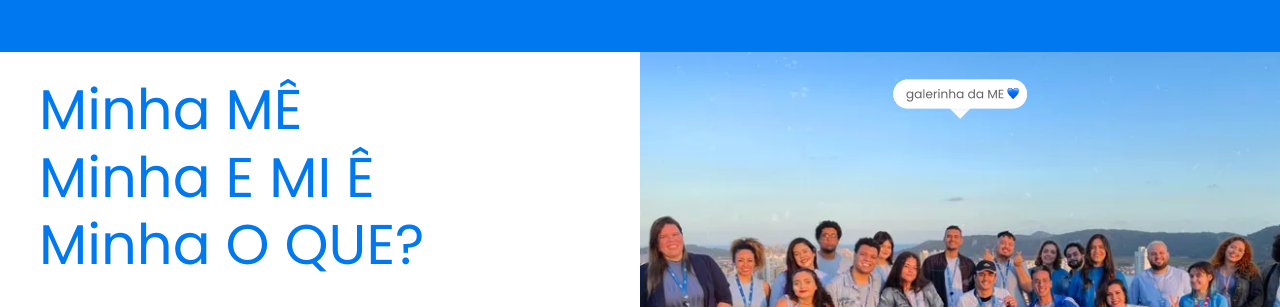
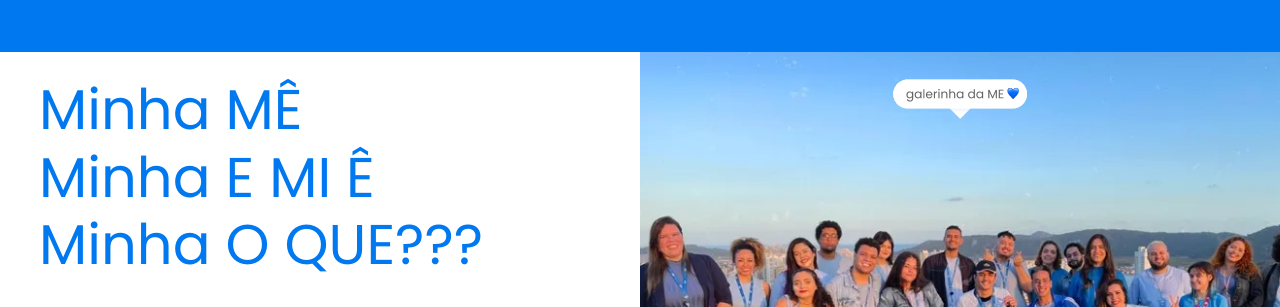
Before and after one commit to LucasMelquiades/Minha-ME-Digital, a plain HTML site: page index.html in a window 1280 px wide. Shown: the part 604-911 px from the top of the page. Drawn offline with Linux system fonts and the light colour scheme.

Commit message:
Alterando expressão de uma das exibições

```diff
--- a/index.html
+++ b/index.html
@@ -46,7 +46,7 @@
             <div class="row">
                 <div class="col-md-6 fonte-minhame">
                     <div class="p-4" data-aos="fade-right">
-                        <h2 class="display-4 text-left"><b>Minha MÊ<br>Minha E MI Ê<br>Minha O QUE?</b></h2><br><h3>Se fala MINHA ME DIGITAL</h3>
+                        <h2 class="display-4 text-left"><b>Minha MÊ<br>Minha E MI Ê<br>Minha O QUE???</b></h2><br><h3>Se fala MINHA ME DIGITAL</h3>
                         <p>Somos uma empresa, que nasceu com a missão de ajudar o micro e pequeno empresário no mundo digital.<br><br>Somos apaixonados por novidades e por isso estamos antenados para gerar o melhor conteúdo para o cliente dos nossos clientes.<br><br>Além das produções digitais prestamos consultoria e treinamento de vendas para empresários e seus colaboradores.</p>
                     </div>
                 </div>
```
